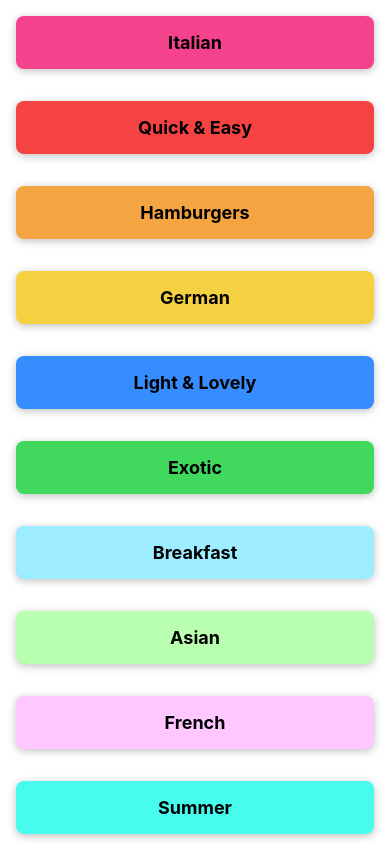
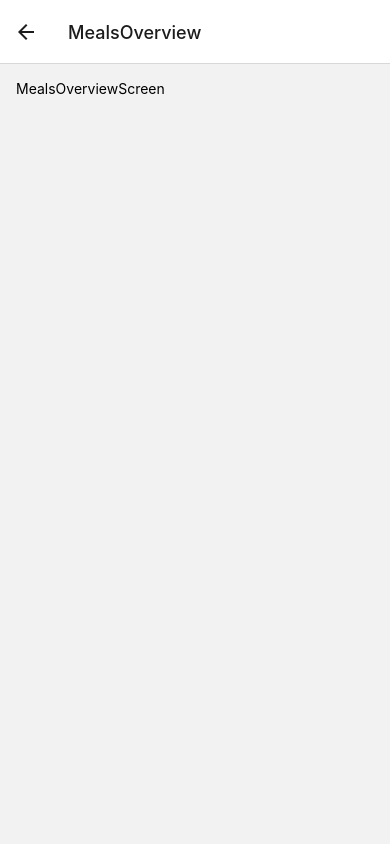
Before and after one commit to parmarayushi/meal-navigation, a React Native app: screen /MealsOverview in a window 390 px wide. Built offline with nearby package versions, Linux system fonts and the light colour scheme.

Commit message:
feat installed navigation package and implement navigation between screens.

```diff
--- a/App.js
+++ b/App.js
@@ -1,12 +1,22 @@
+import { NavigationContainer } from "@react-navigation/native";
+import { createNativeStackNavigator } from "@react-navigation/native-stack";
 import { StatusBar } from "expo-status-bar";
 import { StyleSheet } from "react-native";
-import CategoriesScreen from "./screens/CategoriesSCreen";
+import CategoriesScreen from "./screens/CategoriesScreen";
+import MealsOverviewScreen from "./screens/MealsOverviewScreen";
+
+const Stack = createNativeStackNavigator();
 
 export default function App() {
   return (
     <>
-      <StatusBar style="light" />
-      <CategoriesScreen />
+      <StatusBar style="dark" />
+      <NavigationContainer>
+        <Stack.Navigator>
+          <Stack.Screen name="MealsCategories" component={CategoriesScreen} />
+          <Stack.Screen name="MealsOverview" component={MealsOverviewScreen} />
+        </Stack.Navigator>
+      </NavigationContainer>
     </>
   );
 }
--- a/components/CategoryGrisTile.js
+++ b/components/CategoryGrisTile.js
@@ -1,6 +1,6 @@
 import { Platform, Pressable, StyleSheet, Text, View } from "react-native";
 
-export default function CategoryGridTile({ title, color }) {
+export default function CategoryGridTile({ title, color, onPress }) {
   return (
     <View style={[styles.container, { backgroundColor: color }]}>
       <Pressable
@@ -9,6 +9,7 @@
           styles.button,
           pressed ? styles.buttonPressed : null,
         ]}
+        onPress={onPress}
       >
         <View style={styles.gridItem}>
           <Text style={styles.title}>{title}</Text>
--- a/package.json
+++ b/package.json
@@ -9,10 +9,14 @@
     "web": "expo start --web"
   },
   "dependencies": {
+    "@react-navigation/native": "^6.1.14",
+    "@react-navigation/native-stack": "^6.9.22",
     "expo": "~50.0.8",
     "expo-status-bar": "~1.11.1",
     "react": "18.2.0",
-    "react-native": "0.73.4"
+    "react-native": "0.73.4",
+    "react-native-safe-area-context": "4.8.2",
+    "react-native-screens": "~3.29.0"
   },
   "devDependencies": {
     "@babel/core": "^7.20.0"
--- a/screens/CategoriesScreen.js
+++ b/screens/CategoriesScreen.js
@@ -2,15 +2,21 @@
 import CategoryGridTile from "../components/CategoryGrisTile";
 import { CATEGORIES } from "../data/data";
 
-export default function CategoriesScreen() {
+export default function CategoriesScreen({ navigation }) {
+  function pressHandler() {
+    navigation.navigate("MealsOverview");
+  }
+
   return (
     <FlatList
       data={CATEGORIES}
       keyExtractor={(item) => item.id}
+      numColumns={2}
       renderItem={(itemData) => (
         <CategoryGridTile
           title={itemData.item.title}
           color={itemData.item.color}
+          onPress={pressHandler}
         />
       )}
     />
--- /dev/null
+++ b/screens/MealsOverviewScreen.js
@@ -0,0 +1,16 @@
+import { StyleSheet, Text, View } from "react-native";
+
+export default function MealsOverviewScreen() {
+  return (
+    <View style={styles.container}>
+      <Text>MealsOverviewScreen</Text>
+    </View>
+  );
+}
+
+const styles = StyleSheet.create({
+  container: {
+    flex: 1,
+    padding: 16,
+  },
+});
```
Also changed, not shown: 1 other file (tests, documents, lock files or other folders).
